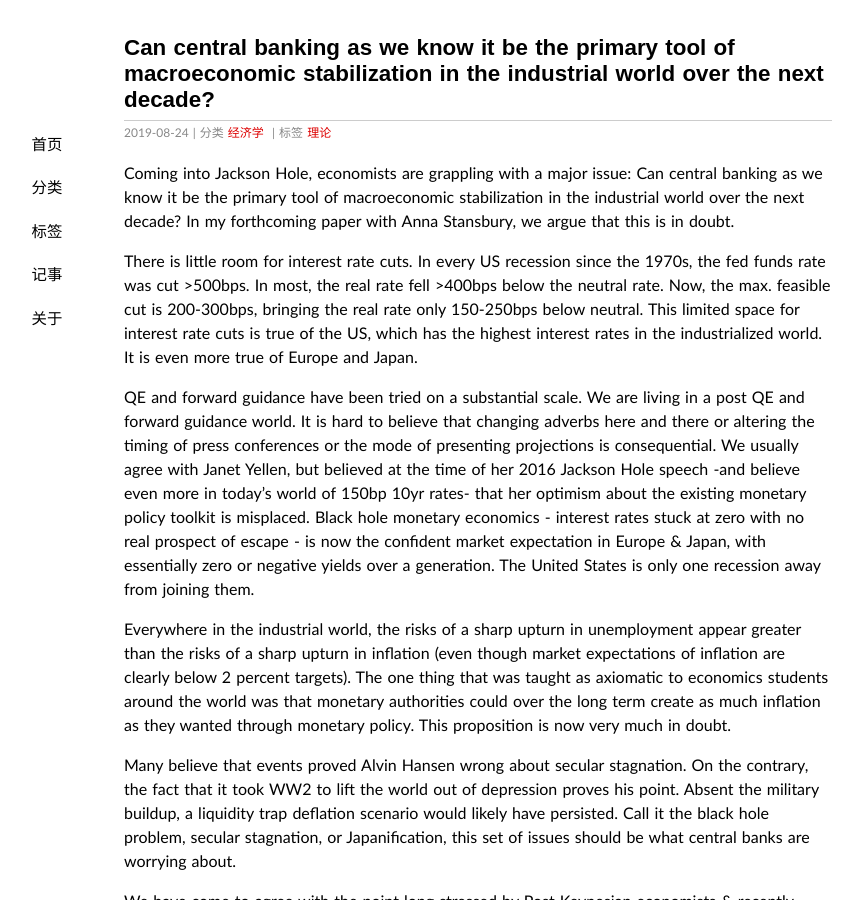
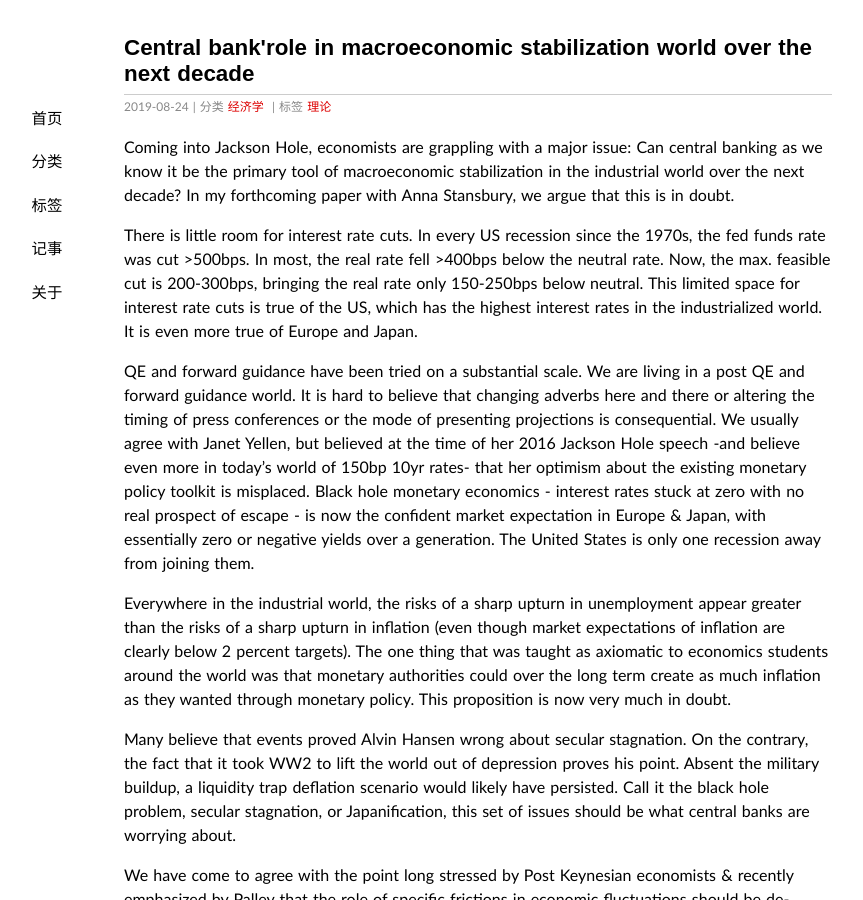
Before and after one commit to wuyy2007/wanguolin.github.io, a Jekyll site: the page built from _posts/2019-08-24-cb_and_macro.md, in a window 1280 px wide and 900 px high. Shown: the whole window, without its empty margins (162-1025 px from the left). Built offline with Jekyll 4.4.1, drawn with Linux system fonts in a browser that asks for light colours; some web fonts are replaced; comment, search, counter and statistics services are not loaded.

Commit message:
Update 2019-08-24-cb_and_macro.md

```diff
--- a/_posts/2019-08-24-cb_and_macro.md
+++ b/_posts/2019-08-24-cb_and_macro.md
@@ -1,6 +1,6 @@
 ---
 layout: post
-title: "Can central banking as we know it be the primary tool of macroeconomic stabilization in the industrial world over the next decade?"
+title: "Central bank'role in macroeconomic stabilization  world over the next decade"
 description: ""
 category: 经济学
 tags: [理论]
```
